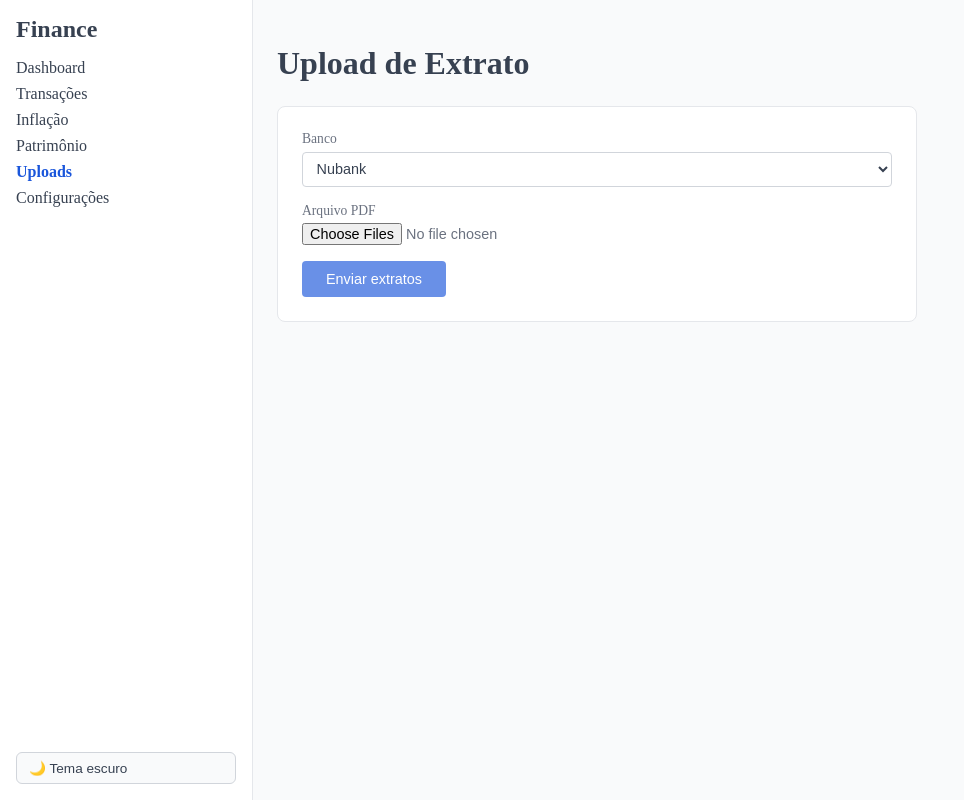
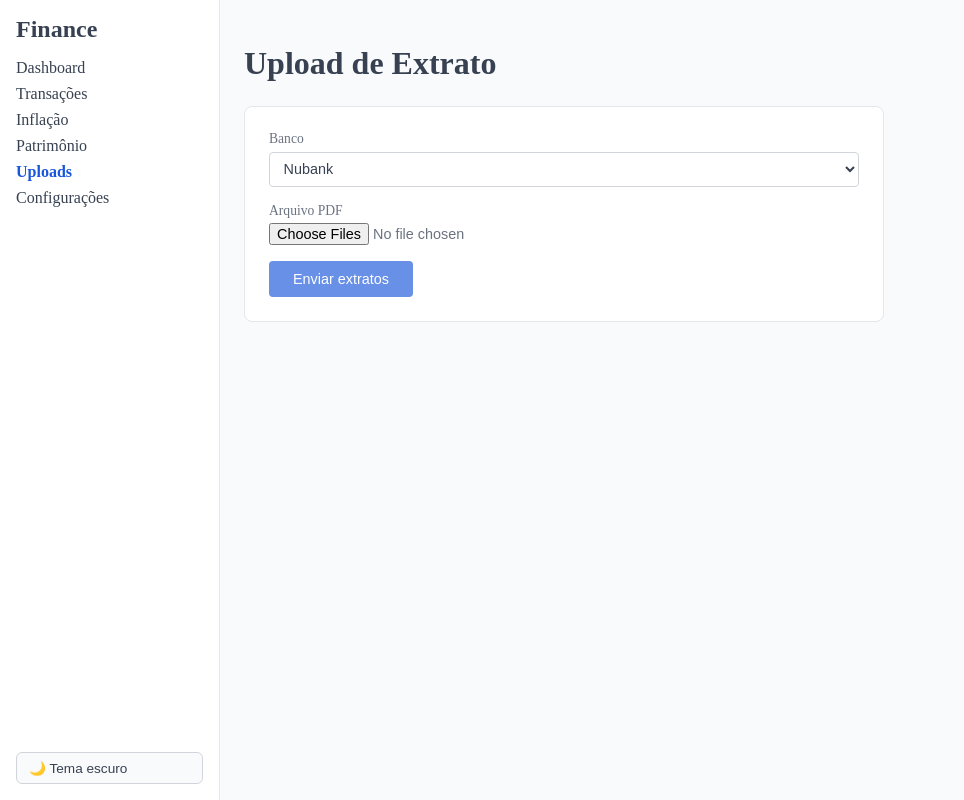
Before and after one commit to Pedroh1510/pessoal-finance, a React (Vite) app in the folder frontend/: page /uploads in a window 1280 px wide. Shown: the whole page, without its empty margins (0-964 px from the left). Built offline with nearby package versions, Linux system fonts and the light colour scheme.

Commit message:
fix(layout): make sidebar sticky so theme button is always visible

```diff
--- a/frontend/src/components/Layout.tsx
+++ b/frontend/src/components/Layout.tsx
@@ -23,6 +23,12 @@ export default function Layout() {
           background: 'var(--color-surface)',
           display: 'flex',
           flexDirection: 'column',
+          position: 'sticky',
+          top: 0,
+          height: '100vh',
+          overflowY: 'auto',
+          flexShrink: 0,
+          boxSizing: 'border-box',
         }}
       >
         <h2 style={{ margin: '0 0 1rem', color: 'var(--color-text)' }}>Finance</h2>
```
